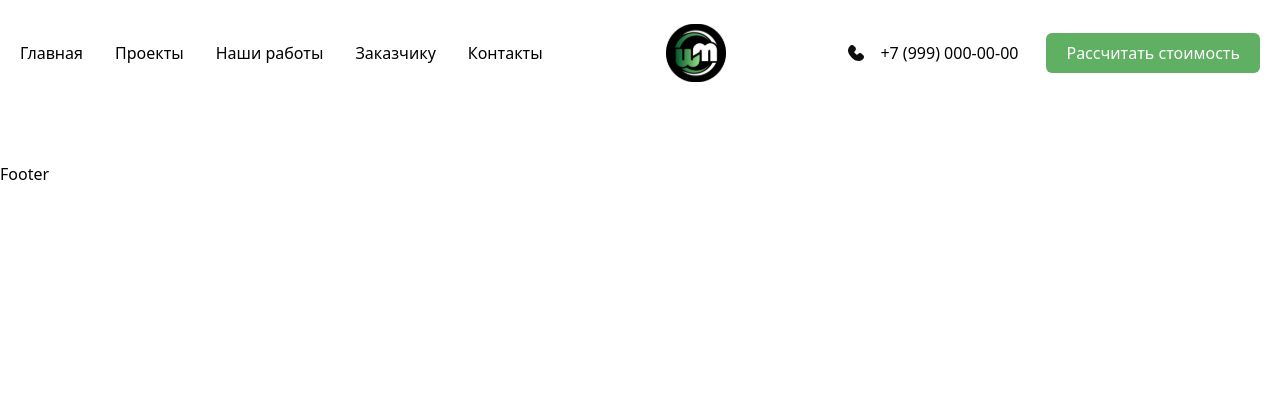
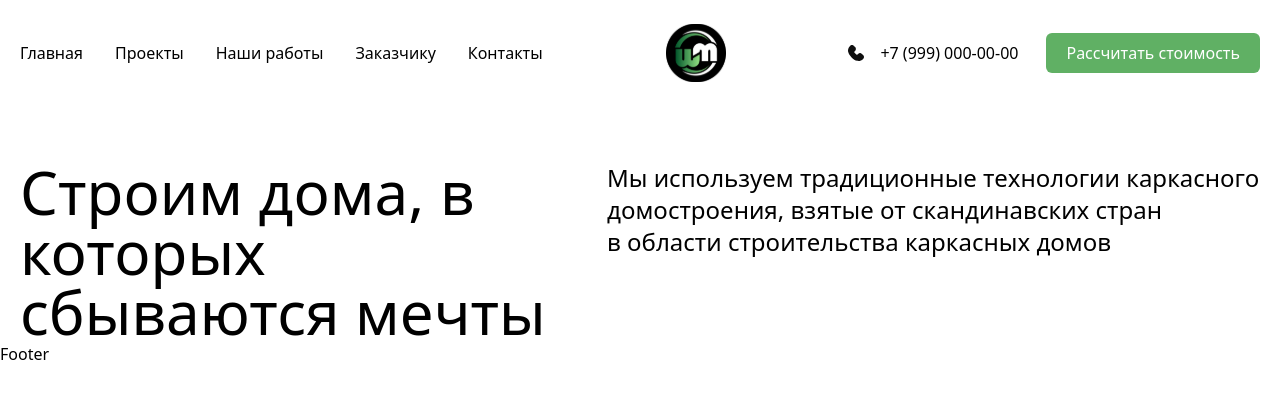
Before and after one commit to muhammadazizbek006/home, a React (Vite) app: page / in a window 1280 px wide. Shown: the top 398 px of the page. Built offline with nearby package versions, Linux system fonts and the light colour scheme.

Commit message:
add hero top

```diff
--- a/src/App.jsx
+++ b/src/App.jsx
@@ -6,7 +6,7 @@ const App = () => {
   const router = createBrowserRouter(
     createRoutesFromElements(
       <Route path='/' element={<MainLayout/>}>
-        <Route path='index' element={<Home/>}/>
+        <Route index element={<Home/>}/>
       </Route>
     )
   )
--- /dev/null
+++ b/src/components/home/Hero.jsx
@@ -0,0 +1,23 @@
+import React from 'react'
+
+const Hero = () => {
+  return (
+    <>
+        <section>
+            <div className="containerb">
+                {/* hero top */}
+                    <div className='flex justify-between'>
+                       {/* left */}
+                       <h2 className='text-6xl'>Строим дома, в которых <br /> сбываются мечты</h2>
+                        {/* right */}
+                        <div className='max-w-[653px]'>
+                            <p className='text-2xl'>Мы используем традиционные технологии каркасного домостроения, взятые от скандинавских стран в области строительства каркасных домов</p>
+                        </div>
+                    </div>
+            </div>
+        </section>
+    </>
+  )
+}
+
+export default Hero
--- a/src/pages/Home.jsx
+++ b/src/pages/Home.jsx
@@ -1,8 +1,11 @@
 import React from 'react'
+import Hero from '../components/home/Hero'
 
 const Home = () => {
   return (
-    <div>Home</div>
+    <>
+      <Hero/>
+    </>
   )
 }
 
```
